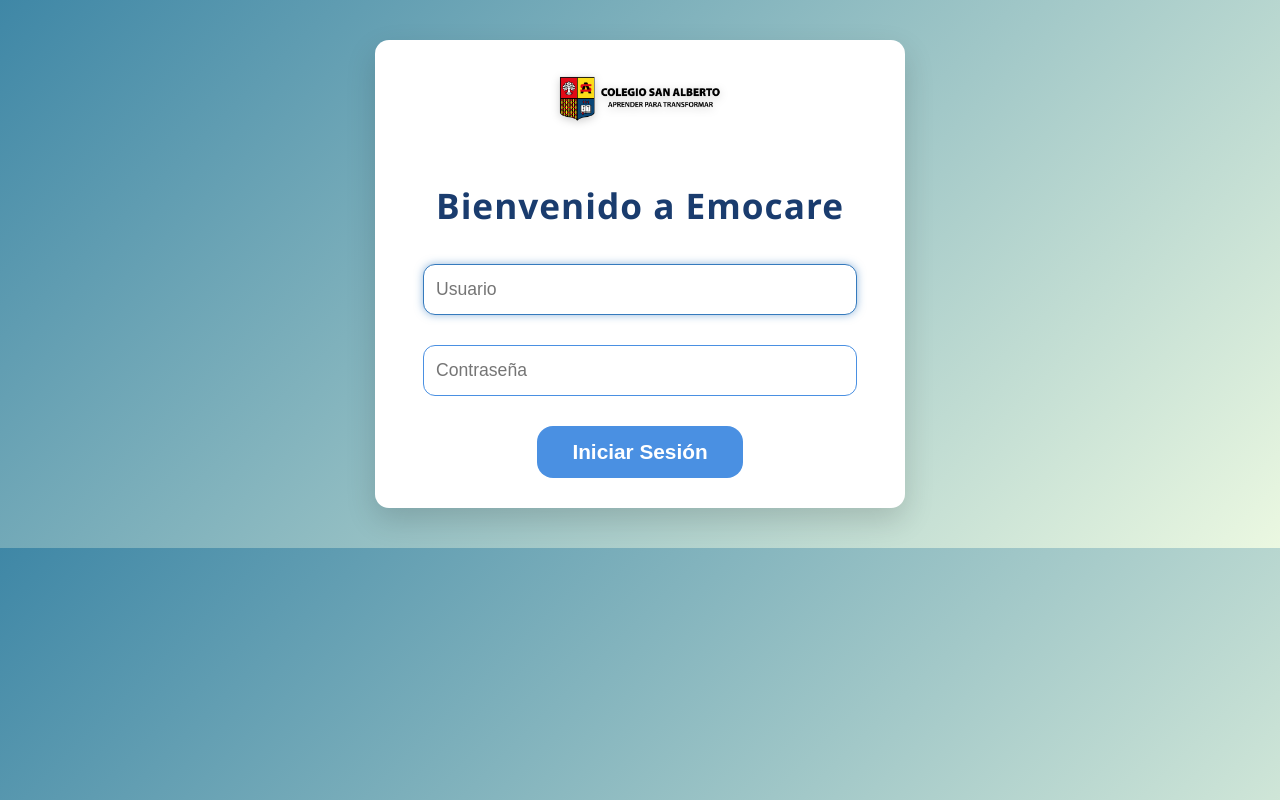
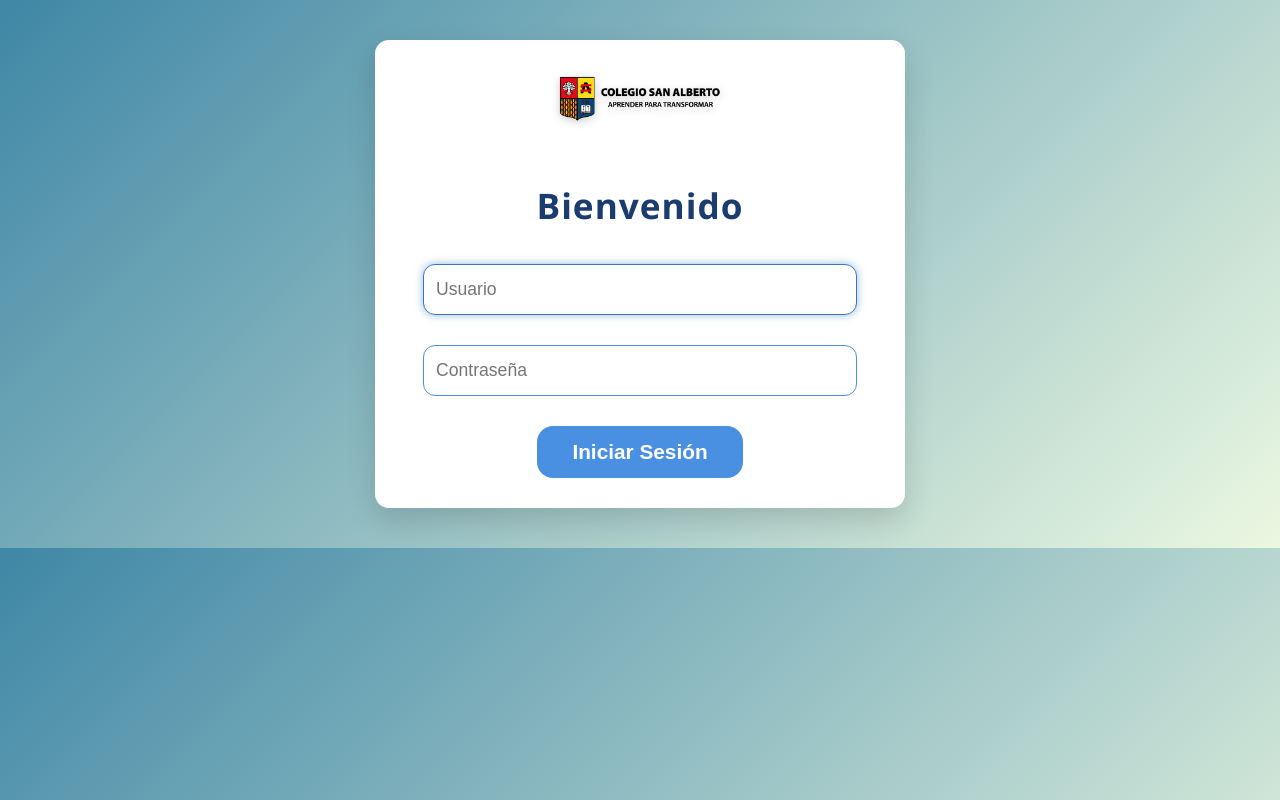
Before and after one commit to OmniByteX/proyect_san_alberto_detector_de_emociones, a React (Vite) app: page / in a window 1280 px wide. Built offline with nearby package versions, Linux system fonts and the light colour scheme.

Commit message:
Primer commit: Proyecto detector de emociones

```diff
--- a/package.json
+++ b/package.json
@@ -13,6 +13,6 @@
   },
   "devDependencies": {
     "@vitejs/plugin-react": "^3.1.0",
-    "vite": "^4.0.0"
+    "vite": "^4.5.14"
   }
 }
--- a/src/App.jsx
+++ b/src/App.jsx
@@ -5,7 +5,7 @@
 export default function App() {
   const [user, setUser] = useState(null);
 
-  // user = { username: "nombre" } cuando está logueado
+
   return user ? (
     <Dashboard user={user} logout={() => setUser(null)} />
   ) : (
--- a/src/components/FaceScanner.jsx
+++ b/src/components/FaceScanner.jsx
@@ -80,7 +80,7 @@
       return;
     }
 
-    // Encontrar max y min emociones (excepto neutral para min si quieres)
+
     const entries = Object.entries(emotions);
     let max = entries[0];
     let min = entries[0];
--- a/src/components/FloatingPanel.jsx
+++ b/src/components/FloatingPanel.jsx
@@ -1,7 +1,7 @@
 import React from 'react';
 
 export default function FloatingPanel({ emotionData }) {
-  // Mostrar emoción predominante general (la más alta entre todas las personas)
+
   let topEmotion = { name: 'N/A', score: 0 };
 
   Object.values(emotionData).forEach((expr) => {
--- a/src/components/Login.jsx
+++ b/src/components/Login.jsx
@@ -18,7 +18,7 @@
   return (
     <div className="login-container">
       <img src={logo} alt="Logo Colegio" className="logo-large" />
-      <h1 className="title">Bienvenido a Emocare</h1>
+      <h1 className="title">Bienvenido</h1>
       <form onSubmit={handleSubmit} className="login-form">
         <input
           type="text"
```
Also changed, not shown: 2 other files (tests, documents, lock files or other folders).
